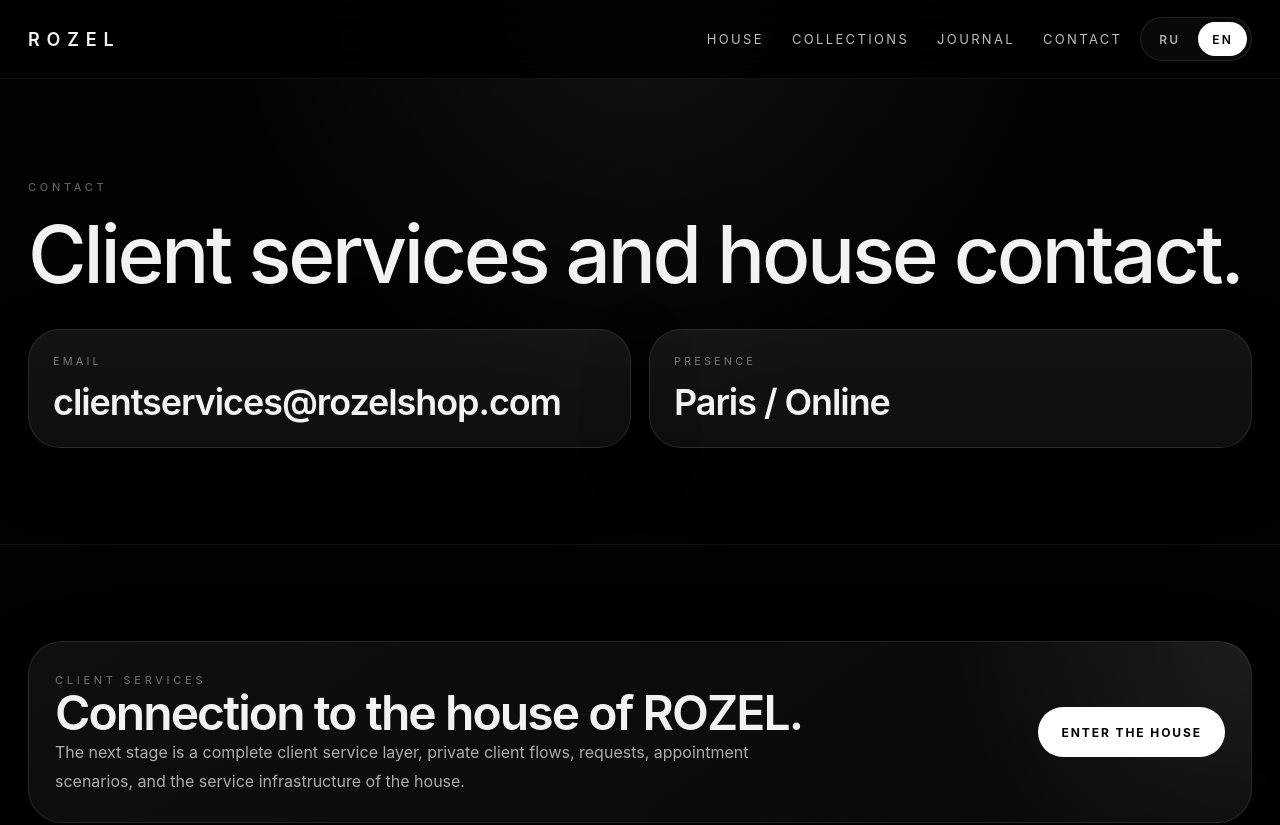
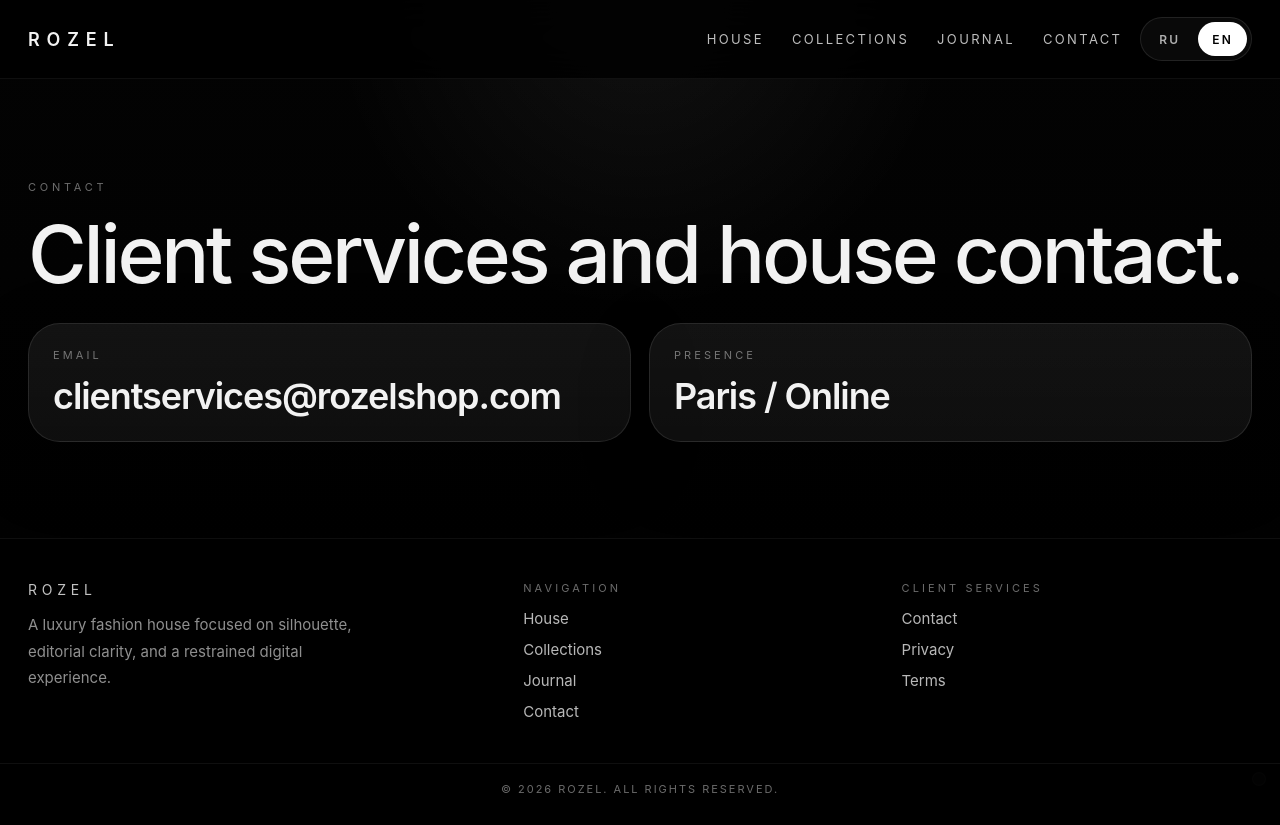
Before and after one commit to mtronda21vekby-stack/rozelshop.com, a Next.js app in the folder apps/web/: page /en/contact in a window 1280 px wide. Shown: the top 825 px of the page. Built offline with nearby package versions, Linux system fonts and the light colour scheme.

Commit message:
Update page.tsx

```diff
--- a/apps/web/src/app/en/contact/page.tsx
+++ b/apps/web/src/app/en/contact/page.tsx
@@ -1,86 +1,33 @@
-import Link from 'next/link'
-import { getSiteContent } from '../../../lib/site-data'
+'use client'
+
+import { useEffect, useState } from 'react'
+import { defaultCmsStore, readCmsSnapshotByLocale, type CmsSnapshot } from '../../../lib/cms-store'
 
 export default function EnglishContactPage() {
-  const siteData = getSiteContent('en')
+  const [snapshot, setSnapshot] = useState<CmsSnapshot>(defaultCmsStore.en)
+
+  useEffect(() => {
+    setSnapshot(readCmsSnapshotByLocale('en'))
+  }, [])
 
   return (
-    <>
     <section className="page-section">
       <div className="container">
+        <div className="eyebrow">{snapshot.contact.eyebrow}</div>
+        <h1 className="page-title">{snapshot.contact.title}</h1>
 
-          <div className="eyebrow">
-            {siteData.contactPage.eyebrow}
-          </div>
-
-          <h1 className="page-title">
-            {siteData.contactPage.title}
-          </h1>
-
-          <div
-            className="contact-grid"
-            style={{ marginTop: 34 }}
-          >
-
+        <div className="contact-grid" style={{ marginTop: 28 }}>
           <article className="card contact-card">
-              <div className="card__label">
-                {siteData.contactPage.emailLabel}
-              </div>
-
-              <div className="contact-card__value">
-                {siteData.contactPage.email}
-              </div>
+            <div className="card__label">{snapshot.contact.emailLabel}</div>
+            <div className="contact-card__value">{snapshot.contact.email}</div>
           </article>
 
           <article className="card contact-card">
-              <div className="card__label">
-                {siteData.contactPage.presenceLabel}
+            <div className="card__label">{snapshot.contact.presenceLabel}</div>
+            <div className="contact-card__value">{snapshot.contact.city}</div>
+          </article>
         </div>
-
-              <div className="contact-card__value">
-                {siteData.contactPage.city}
-              </div>
-            </article>
-
-          </div>
-
       </div>
     </section>
-
-      <section className="page-section page-divider">
-        <div className="container">
-
-          <div className="cta-band">
-            <div className="cta-band__row">
-
-              <div>
-                <div className="eyebrow">
-                  CLIENT SERVICES
-                </div>
-
-                <h2 className="cta-band__title">
-                  Connection to the house of ROZEL.
-                </h2>
-
-                <p className="cta-band__text">
-                  The next stage is a complete client service layer,
-                  private client flows, requests, appointment scenarios,
-                  and the service infrastructure of the house.
-                </p>
-              </div>
-
-              <Link
-                href="/en/house"
-                className="btn btn--primary"
-              >
-                Enter the house
-              </Link>
-
-            </div>
-          </div>
-
-        </div>
-      </section>
-    </>
   )
 }
```
Lines whose indentation alone changed are shown as unchanged.
